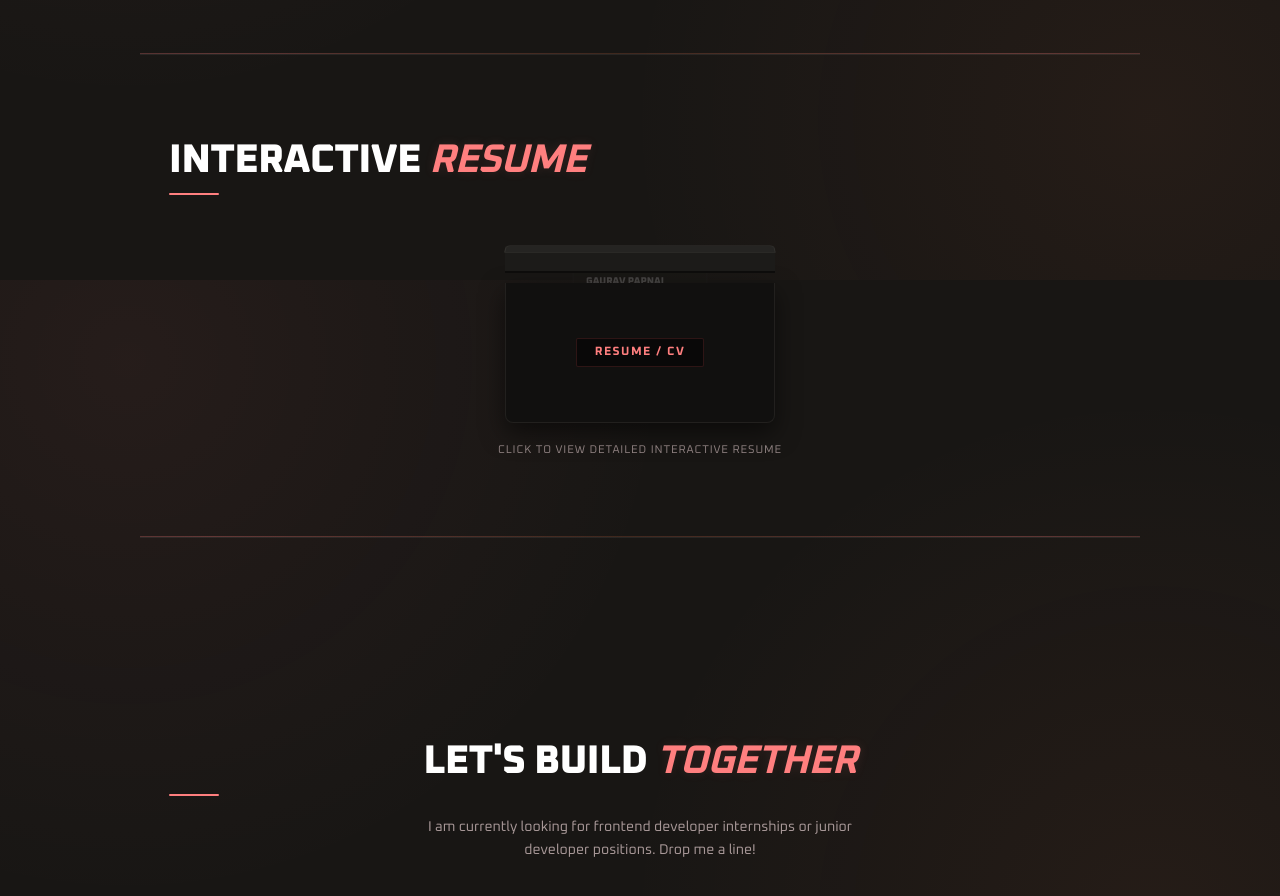
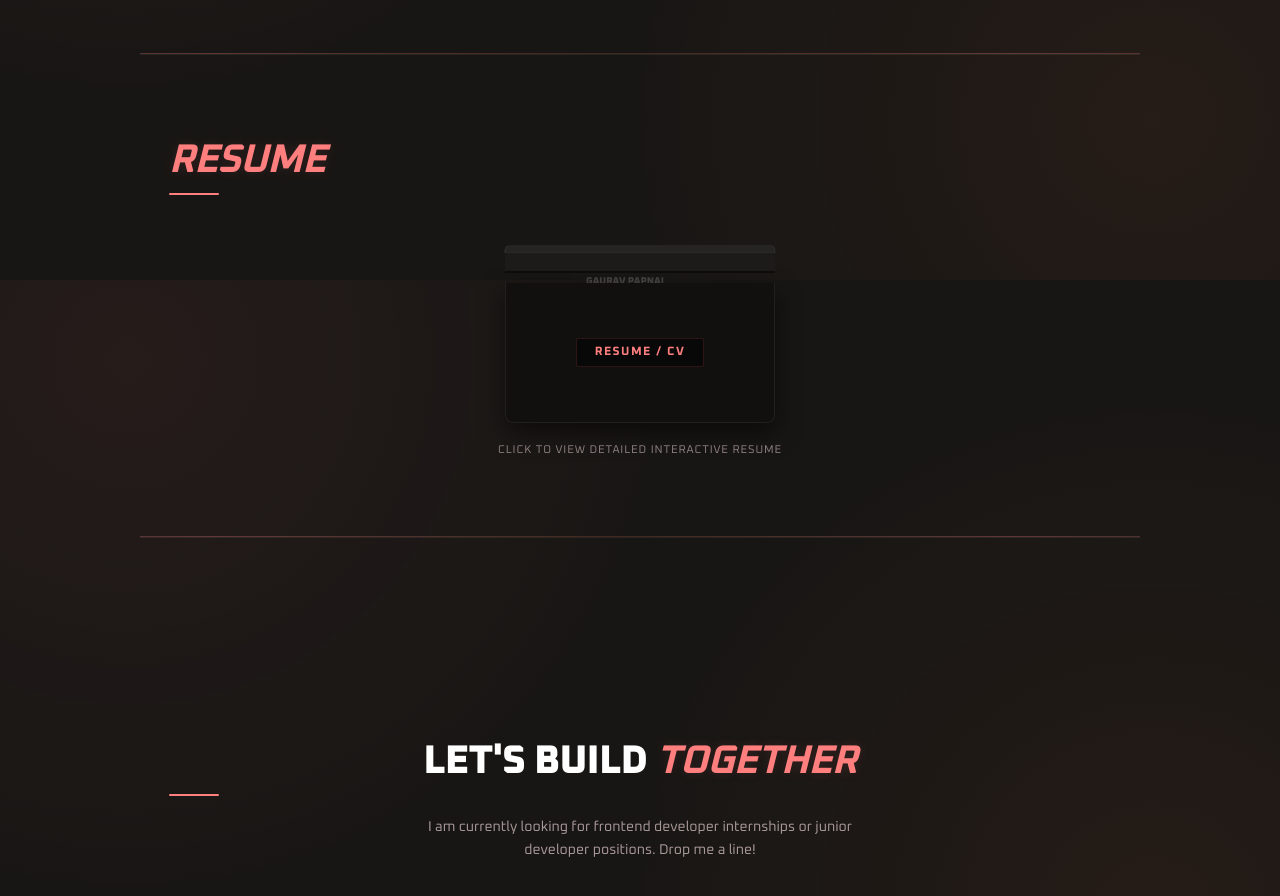
Before and after one commit to papnai-09/My-Portfolio, a React (Vite) app: page / in a window 1280 px wide. Shown: the part 3720-4616 px from the top of the page. Built offline with nearby package versions, Linux system fonts and the light colour scheme.

Commit message:
Update Resume section heading to simple Resume

```diff
--- a/src/App.jsx
+++ b/src/App.jsx
@@ -361,7 +361,7 @@ export default function App() {
 
       {/* Resume Section */}
       <section id="resume" className="portfolio-section">
-        <h2 className="sawad-section-title">Interactive <span>Resume</span></h2>
+        <h2 className="sawad-section-title"><span>Resume</span></h2>
         <ResumeBox2D isModalOpen={isModalOpen} setIsModalOpen={setIsModalOpen} />
       </section>
 
```
